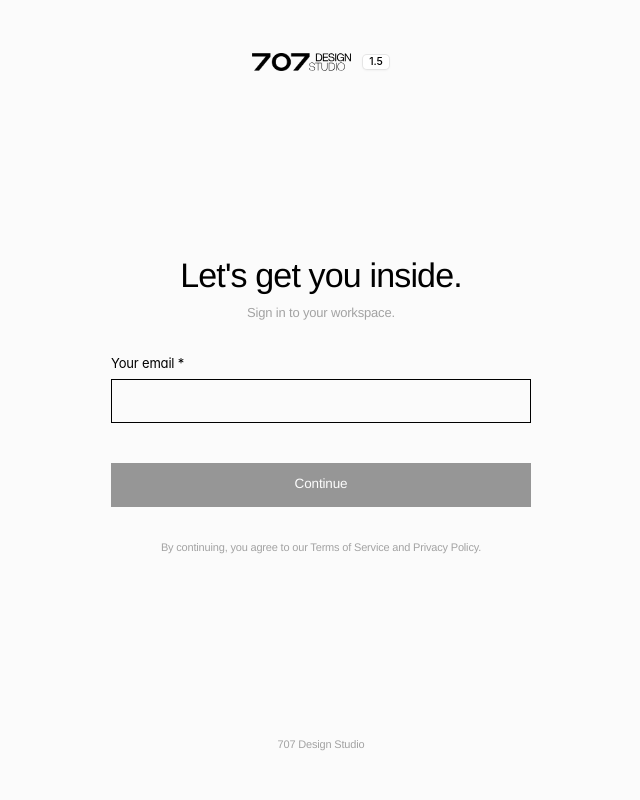
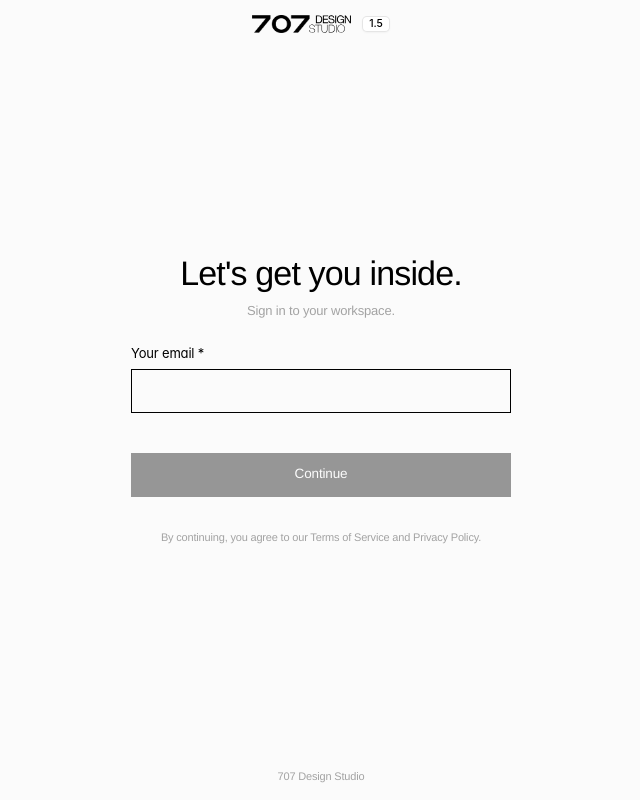
Before and after one commit to 18ohalvin/707Studio, a Vue app: page /login in a window 1280 px wide. Shown: the whole page, without its empty margins (319-959 px from the left). Built offline with nearby package versions, Linux system fonts and the light colour scheme.

Commit message:
fix(layout): strictly align Step 2B (1-3) to global 24px side padding and 48px header/footer heights

```diff
--- a/src/views/LoginView.vue
+++ b/src/views/LoginView.vue
@@ -1,5 +1,5 @@
 <template>
-  <div class="min-h-screen w-full flex flex-col justify-between bg-[#fbfbfb] text-black font-sans relative select-none p-6 sm:p-8 overflow-hidden">
+  <div class="h-screen w-full flex flex-col justify-between bg-[#fbfbfb] text-black font-sans relative select-none overflow-hidden">
     <!-- Future Background Container Layer (Prepared for custom background asset) -->
     <div
       class="absolute inset-0 bg-[#fbfbfb] z-0 pointer-events-none transition-all duration-700"
@@ -7,7 +7,11 @@
     />
 
     <!-- Header: Dynamic (Centered on login, Segmented progress bar during onboarding) -->
-    <header class="w-full px-[24px] py-[16px] sm:py-[20px] relative z-10">
+    <header
+      class="w-full h-[48px] px-[24px] py-[8px] flex items-center justify-between shrink-0 relative z-10"
+      data-node-id="198:6791"
+      data-name="Header"
+    >
       <!-- Onboarding Step 2B Header (Savee-style segmented progress bar) -->
       <div
         v-if="isOnboarding && currentStep !== 'onboarding_success'"
@@ -69,14 +73,15 @@
       </div>
     </header>
 
-    <!-- Center Stage: Minimal Seamless Sign In & Onboarding -->
-    <main class="w-full flex-1 flex items-center justify-center py-8 relative z-10">
-      <div class="w-full max-w-[420px] flex flex-col gap-8 animate-apple-pop">
-        <!-- Editorial Heading (Step 1 & Step 2A) -->
+    <!-- Center Stage: Minimal Seamless Sign In & Onboarding strictly following global padding -->
+    <main class="w-full flex-1 flex flex-col items-center justify-center px-[24px] py-[24px] sm:py-[40px] relative z-10 overflow-y-auto">
+      <!-- STEP 1 & STEP 2A: LOGIN CARD -->
       <div
         v-if="currentStep === 'email' || currentStep === 'password'"
-          class="flex flex-col items-center text-center gap-2 mb-2"
+        class="w-full max-w-[380px] flex flex-col gap-6 animate-apple-pop my-auto"
       >
+        <!-- Editorial Heading (Step 1 & Step 2A) -->
+        <div class="flex flex-col items-center text-center gap-2 mb-2">
           <h1 class="font-707 text-[30px] sm:text-[34px] font-normal tracking-tight text-black leading-[36px] sm:leading-[40px]">
             Let's get you inside.
           </h1>
@@ -205,14 +210,24 @@
           </div>
         </form>
 
+        <!-- Terms & Privacy Notice for Login -->
+        <p class="font-707 text-[11px] text-neutral-400 text-center leading-relaxed mt-2">
+          By continuing, you agree to our Terms of Service and Privacy Policy.
+        </p>
+      </div>
+
       <!-- ========================================== -->
-        <!-- STEP 2B-1: ONBOARDING NAME (NO PASSWORD)   -->
+      <!-- STEP 2B-1: ONBOARDING NAME                 -->
       <!-- ========================================== -->
       <div
         v-else-if="currentStep === 'onboarding_name'"
-          class="flex flex-col items-center gap-12 sm:gap-16 animate-apple-pop w-full py-4"
+        class="flex flex-col items-center justify-between w-full h-full max-w-[560px] animate-apple-pop my-auto"
       >
-          <div class="flex flex-col items-center gap-4 w-full">
+        <!-- Top spacer for balanced optical centering -->
+        <div class="hidden sm:block shrink-0 h-4" />
+
+        <!-- Center Name Input Section -->
+        <div class="flex flex-col items-center gap-6 w-full text-center my-auto">
           <label class="text-[13.5px] text-neutral-400 font-707">
             First, what should we call you?
           </label>
@@ -234,7 +249,8 @@
           </p>
         </div>
 
-          <div class="w-full flex justify-center mt-4 sm:mt-8">
+        <!-- Bottom Continue Pill Button -->
+        <div class="w-full flex justify-center pt-8 pb-2 shrink-0">
           <button
             type="button"
             @click="handleOnboardingNameSubmit"
@@ -251,13 +267,17 @@
       <!-- ========================================== -->
       <div
         v-else-if="currentStep === 'onboarding_password'"
-          class="flex flex-col items-center gap-12 sm:gap-16 animate-apple-pop w-full py-4"
+        class="flex flex-col items-center justify-between w-full h-full max-w-[560px] animate-apple-pop my-auto"
       >
-          <div class="flex flex-col items-center gap-4 w-full">
+        <!-- Top spacer for balanced optical centering -->
+        <div class="hidden sm:block shrink-0 h-4" />
+
+        <!-- Center Password Creation Section -->
+        <div class="flex flex-col items-center gap-6 w-full text-center my-auto">
           <label class="text-[13.5px] text-neutral-400 font-707">
             Create a password
           </label>
-            <div class="relative w-full max-w-[420px] flex items-center justify-center">
+          <div class="relative w-full max-w-[420px] flex items-center justify-center mx-auto">
             <input
               ref="passwordStepInput"
               v-model="onboardingPassword"
@@ -287,7 +307,8 @@
           </p>
         </div>
 
-          <div class="w-full flex justify-center mt-4 sm:mt-8">
+        <!-- Bottom Continue Pill Button -->
+        <div class="w-full flex justify-center pt-8 pb-2 shrink-0">
           <button
             type="button"
             @click="handleOnboardingPasswordSubmit"
@@ -304,8 +325,13 @@
       <!-- ========================================== -->
       <div
         v-else-if="currentStep === 'onboarding_brand'"
-          class="flex flex-col items-center gap-8 sm:gap-12 animate-apple-pop w-full py-4"
+        class="flex flex-col items-center justify-between w-full h-full max-w-[560px] animate-apple-pop my-auto"
       >
+        <!-- Top spacer for balanced optical centering -->
+        <div class="hidden sm:block shrink-0 h-4" />
+
+        <!-- Center Brand Selection Section -->
+        <div class="flex flex-col items-center gap-8 w-full text-center my-auto">
           <div class="flex flex-col items-center text-center gap-2">
             <h2 class="font-707 text-[30px] sm:text-[36px] font-normal tracking-tight leading-[36px] sm:leading-[42px]">
               <span class="text-black font-medium">Which brand </span>
@@ -351,8 +377,10 @@
               Company or brand name *
             </label>
           </div>
+        </div>
 
-          <div class="flex flex-col items-center gap-3 w-full mt-2">
+        <!-- Bottom Action Buttons -->
+        <div class="flex flex-col items-center gap-3 w-full pt-8 pb-2 shrink-0">
           <button
             type="button"
             @click="handleOnboardingBrandSubmit"
@@ -377,7 +405,7 @@
       <!-- ========================================== -->
       <div
         v-else-if="currentStep === 'onboarding_success'"
-          class="flex flex-col items-center gap-6 animate-apple-pop w-full text-center py-4"
+        class="flex flex-col items-center gap-6 animate-apple-pop w-full max-w-[440px] text-center my-auto"
       >
         <div class="size-12 rounded-full bg-amber-50 border border-amber-200 text-amber-600 flex items-center justify-center shadow-xs">
           <Clock class="w-5 h-5" />
@@ -431,20 +459,19 @@
             Return to Studio
           </button>
         </div>
-        </div>
 
-        <!-- Minimal Terms & Privacy Notice -->
-        <p
-          v-if="!isOnboarding || currentStep === 'onboarding_success'"
-          class="font-707 text-[11px] text-neutral-400 text-center leading-relaxed"
-        >
+        <!-- Terms notice on success -->
+        <p class="font-707 text-[11px] text-neutral-400 text-center leading-relaxed">
           By continuing, you agree to our Terms of Service and Privacy Policy.
         </p>
       </div>
     </main>
 
-    <!-- Footer: Studio Mark -->
-    <footer class="w-full px-[24px] flex items-center justify-center py-4 relative z-10">
+    <!-- Footer: Studio Mark strictly following global 48px header/footer height & 24px side padding -->
+    <footer
+      class="w-full h-[48px] px-[24px] py-[8px] flex items-center justify-center shrink-0 relative z-10"
+      data-name="Footer"
+    >
       <span class="text-[11px] font-707 text-neutral-400">
         707 Design Studio
       </span>
```
Lines whose indentation alone changed are shown as unchanged.
